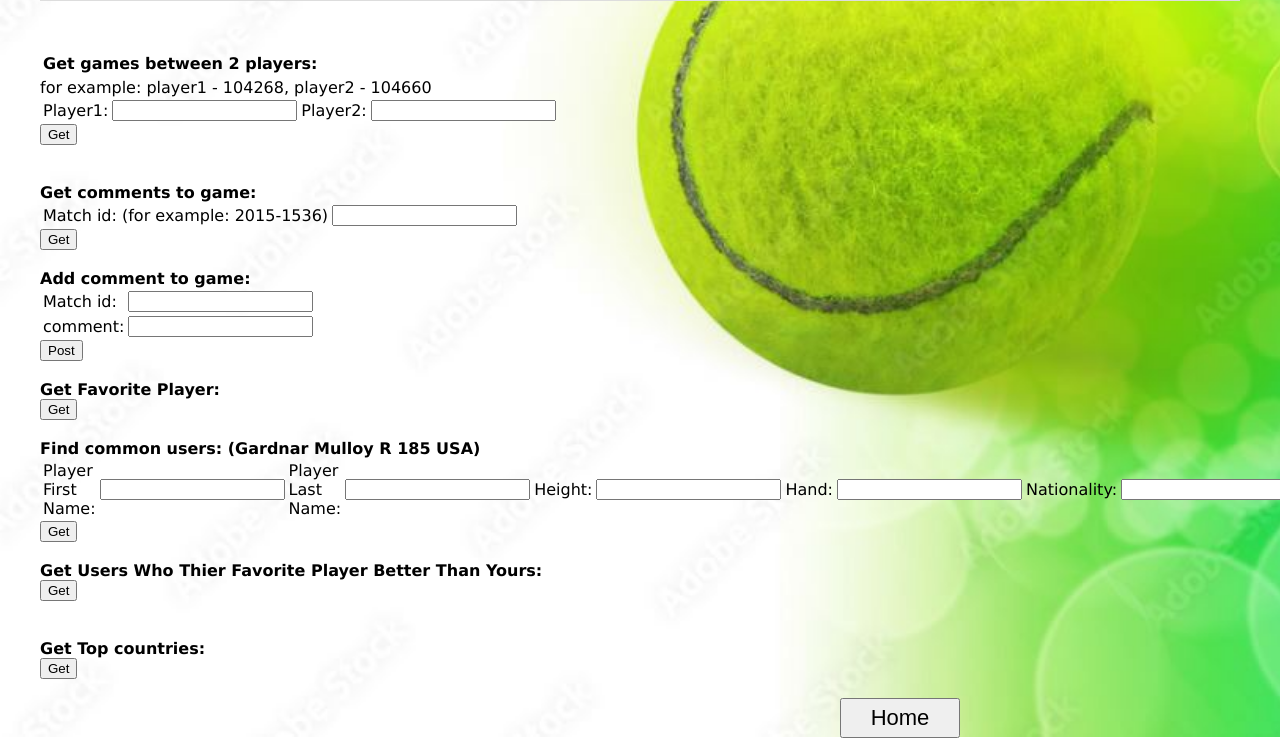
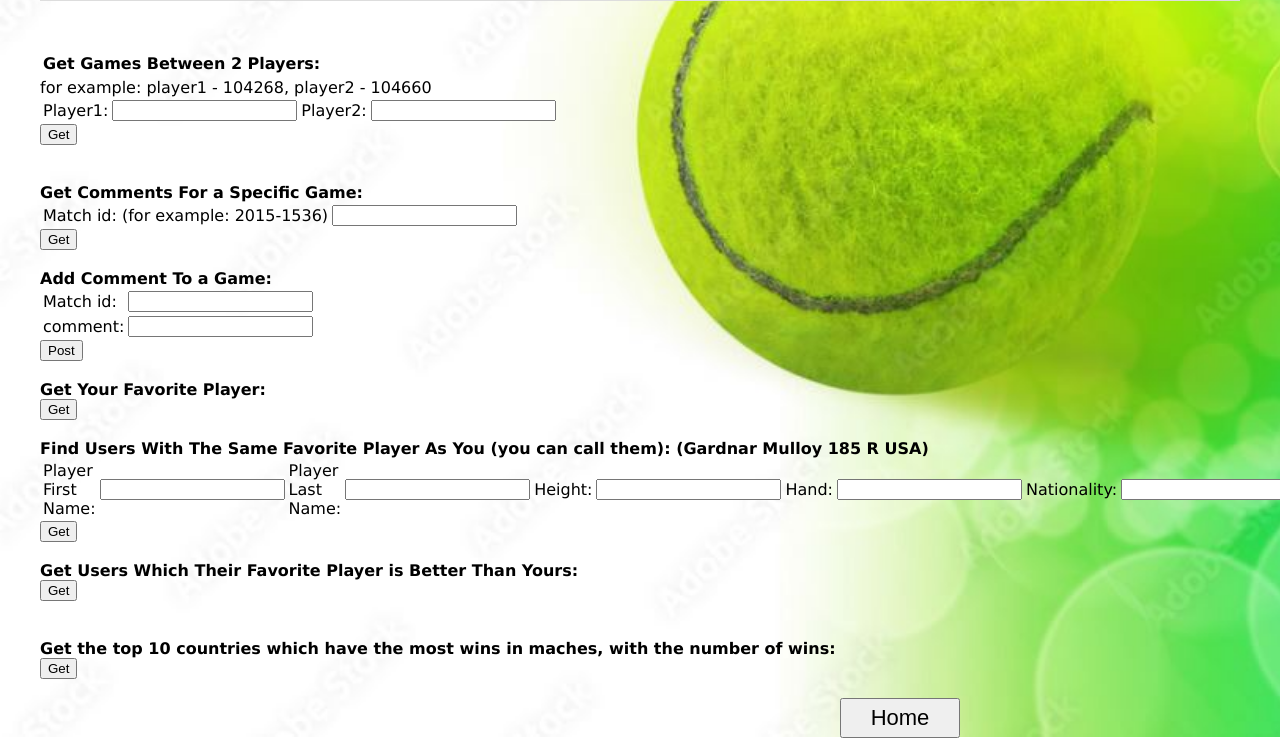
Before and after one commit to oriAngel62/Tennis, a website: page public/game.html in a window 1280 px wide. Shown: the part 185-923 px from the top of the page. Drawn offline with Linux system fonts and the light colour scheme.

Commit message:
itamar-corrected-game

```diff
--- a/model/doQueries.js
+++ b/model/doQueries.js
@@ -5,7 +5,7 @@ const config = syncSql.createConnection({
     user: "root",
     password: "1998",
     database: "tennisdb",
-    port: "3305",
+    port: "3306",
 });
 config.connect(function (err) {
     if (err) throw err;
--- a/public/game.html
+++ b/public/game.html
@@ -13,7 +13,7 @@
         </nav>
         <table>
             <tr>
-                <td><b>Get games between 2 players:</b></td>
+                <td><b>Get Games Between 2 Players:</b></td>
             </tr>
             <tr>
                 <form action="/getGames" method="post" name="getGames" >
@@ -33,7 +33,7 @@
             <br>
             <br>
             <tr>
-                <td><b>Get comments to game:</b></td>
+                <td><b>Get Comments For a Specific Game:</b></td>
             </tr>
             <tr>
                 <form action="/getComments" method="post" name="getComments" target="result">
@@ -48,7 +48,7 @@
             </tr>
             <br>
             <tr>
-                <td><b>Add comment to game:</b></td>
+                <td><b>Add Comment To a Game:</b></td>
             </tr>
             <tr>
                 <form action="/insertComment " method="post" name="insertComment" target="result">
@@ -66,14 +66,14 @@
                 </form>
             </tr>
             <br>
-            <td><b>Get Favorite Player:</b></td>
+            <td><b>Get Your Favorite Player:</b></td>
             <tr>
                 <form action="/getFavoritePlayer" method="post" name="getFavoritePlayer" target="result">
                     <input type="submit" value="Get">
                 </form>
             </tr>
             <br>
-            <td><b>Find common users: (Gardnar Mulloy R 185 USA) </b></td>
+            <td><b>Find Users With The Same Favorite Player As You (you can call them): (Gardnar Mulloy 185 R USA) </b></td>
             <tr>
                 <form action="/getCommonUsers" method="post" name="getCommonUsers" target="result">
                     <table>
@@ -94,7 +94,7 @@
                 </form>
             </tr>
             <br>
-            <td><b>Get Users Who Thier Favorite Player Better Than Yours:</b></td>
+            <td><b>Get Users Which Their Favorite Player is Better Than Yours:</b></td>
             <tr>
                 <form action="/getTopPlayers" method="post" name="getTopPlayers" target="result">
                     <input type="submit" value="Get">
@@ -102,7 +102,7 @@
             </tr>
             <br>
             <br>
-            <td><b>Get Top countries:</b></td>
+            <td><b>Get the top 10 countries which have the most wins in maches, with the number of wins:</b></td>
             <tr>
                 <form action="/getTopCountries" method="post" name="getTopCountries" target="result">
                     <input type="submit" value="Get">
```
